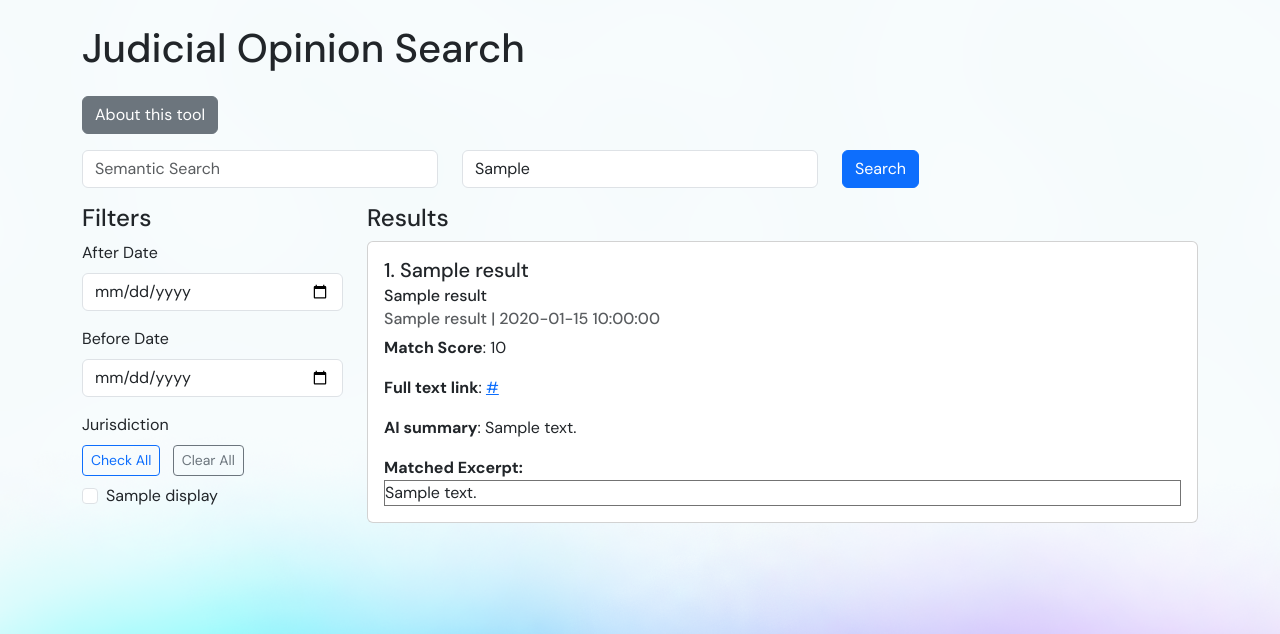
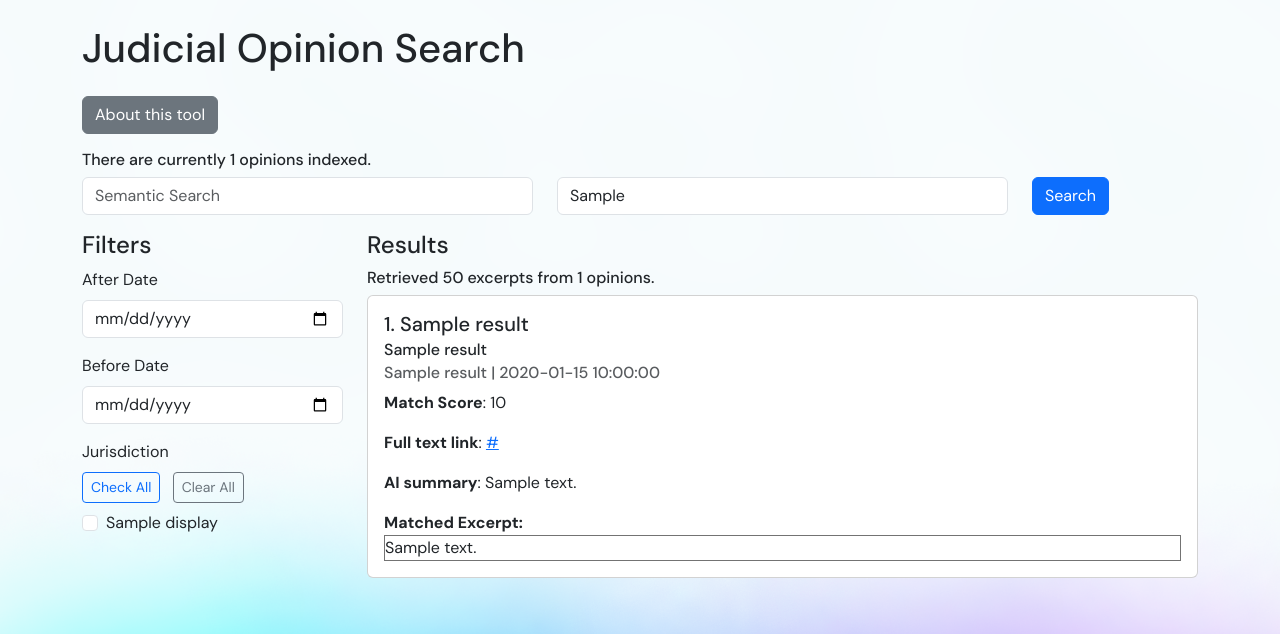
Before and after one commit to OpenProBono/opinionsearch, a Flask app: template templates/index.html in a window 1280 px wide. Shown: the top 634 px of the page. Run offline with Flask 3, Linux system fonts and the light colour scheme; the template is opened without the code that fills it: most values are stand-ins (such as "Sample title", 1, 10 or a date in 2020).

Commit message:
opinion counts

```diff
--- a/app.py
+++ b/app.py
@@ -14,6 +14,9 @@ CASE_API_ENDPOINT = "http://0.0.0.0:8080/search_opinions"
 
 # API endpoint for fetching AI summaries
 SUMMARY_API_ENDPOINT = "http://0.0.0.0:8080/get_opinion_summary"
+
+# API endpoint for fetching opinion count
+COUNT_API_ENDPOINT = "http://0.0.0.0:8080/get_opinion_count"
 
 JURISDICTIONS = [
     {'display': 'Federal Appellate', 'value': 'us-app'},
@@ -75,6 +78,7 @@ JURISDICTIONS = [
 
 API_KEY = os.environ["OPB_TEST_API_KEY"]
 headers = {"X-API-KEY": API_KEY}
+ERROR_MSG = "Error searching for opinions. Please try again later."
 
 class Opinion:
 
@@ -88,6 +92,15 @@ class Opinion:
         self.date_filed = date_filed
         self.url = url
         self.match_score = match_score
+
+def get_opinion_count():
+    # get opinion count
+    response = requests.get(COUNT_API_ENDPOINT, headers=headers)
+    if response.status_code == 200:
+        response_json = response.json()
+        if "opinion_count" in response_json:
+            return response_json["opinion_count"]
+    return -1
 
 @app.route('/', methods=['GET', 'POST'])
 def index():
@@ -107,14 +120,23 @@ def index():
             "before_date": before_date,
             "after_date": after_date,
             "jurisdictions": req_jurisdics,
-            "k": 100
+            "k": 50
         }
         response = requests.post(CASE_API_ENDPOINT, headers=headers, json=params)
         # change this back to send the selected jurisdictions back to the front end
         params['jurisdictions'] = jurisdictions
         if response.status_code == 200:
             response_json = response.json()
+            if "results" not in response_json:
+                return ERROR_MSG
             opinions = response_json["results"]
+            # get results_opinion_count
+            opinion_ids = set()
+            for opinion in opinions:
+                if opinion["entity"]["metadata"]["id"] not in opinion_ids:
+                    opinion_ids.add(opinion["entity"]["metadata"]["id"])
+            results_opinion_count = len(opinion_ids)
+            # format opinions
             formatted_opinions = []
             for opinion in opinions:
                 match_score = round(max([0, (2 - opinion['distance']) / 2]), 5)
@@ -170,10 +192,21 @@ def index():
                     "url": url,
                     "match_score": match_score,
                 }))
-            return render_template('index.html', results=formatted_opinions, form_data=params, jurisdictions=JURISDICTIONS)
+            # get opinion count after search on POST
+            opinion_count = get_opinion_count()
+            return render_template(
+                'index.html',
+                results=formatted_opinions,
+                form_data=params,
+                jurisdictions=JURISDICTIONS,
+                opinion_count=opinion_count,
+                results_opinion_count=results_opinion_count,
+            )
         else:
-            return "Error searching for opinions"
-    return render_template('index.html', jurisdictions=JURISDICTIONS)
+            return ERROR_MSG
+    # get opinion count after search on GET
+    opinion_count = get_opinion_count()
+    return render_template('index.html', jurisdictions=JURISDICTIONS, opinion_count=opinion_count)
 
 @app.route("/summary/<opinion_id>")
 def fetch_summary(opinion_id):
--- a/templates/index.html
+++ b/templates/index.html
@@ -28,6 +28,9 @@
                 About this tool
             </a>
         </p>
+        {% if opinion_count > 0 %}
+            <h6>There are currently {{ opinion_count }} opinions indexed.</h6>
+        {% endif %}
         <div class="collapse" id="howToUse">
             <div class="card card-body">
                 <p>Search by semantics and keywords. A semantic query is required.</p>
@@ -48,10 +51,10 @@
         </div>
         <form method="POST">
             <div class="row mb-3">
-                <div class="col">
+                <div class="col-md-5">
                     <input required type="text" class="form-control" name="semantic" placeholder="Semantic Search" value="{{ form_data.query if form_data else '' }}">
                 </div>
-                <div class="col">
+                <div class="col-md-5">
                     <input type="text" class="form-control" name="keyword" placeholder="Keyword Search" value="{{ form_data.keyword_query if form_data else '' }}">
                 </div>
                 <div class="col">
@@ -89,6 +92,9 @@
                 <div class="col-md-9">
                     <h4>Results</h4>
                     {% if results %}
+                        {% if results_opinion_count %}
+                            <h6>Retrieved 50 excerpts from {{ results_opinion_count }} opinions.</h6>
+                        {% endif %}
                         {% for result in results %}
                             <div class="card mb-3">
                                 <div class="card-body">
```
